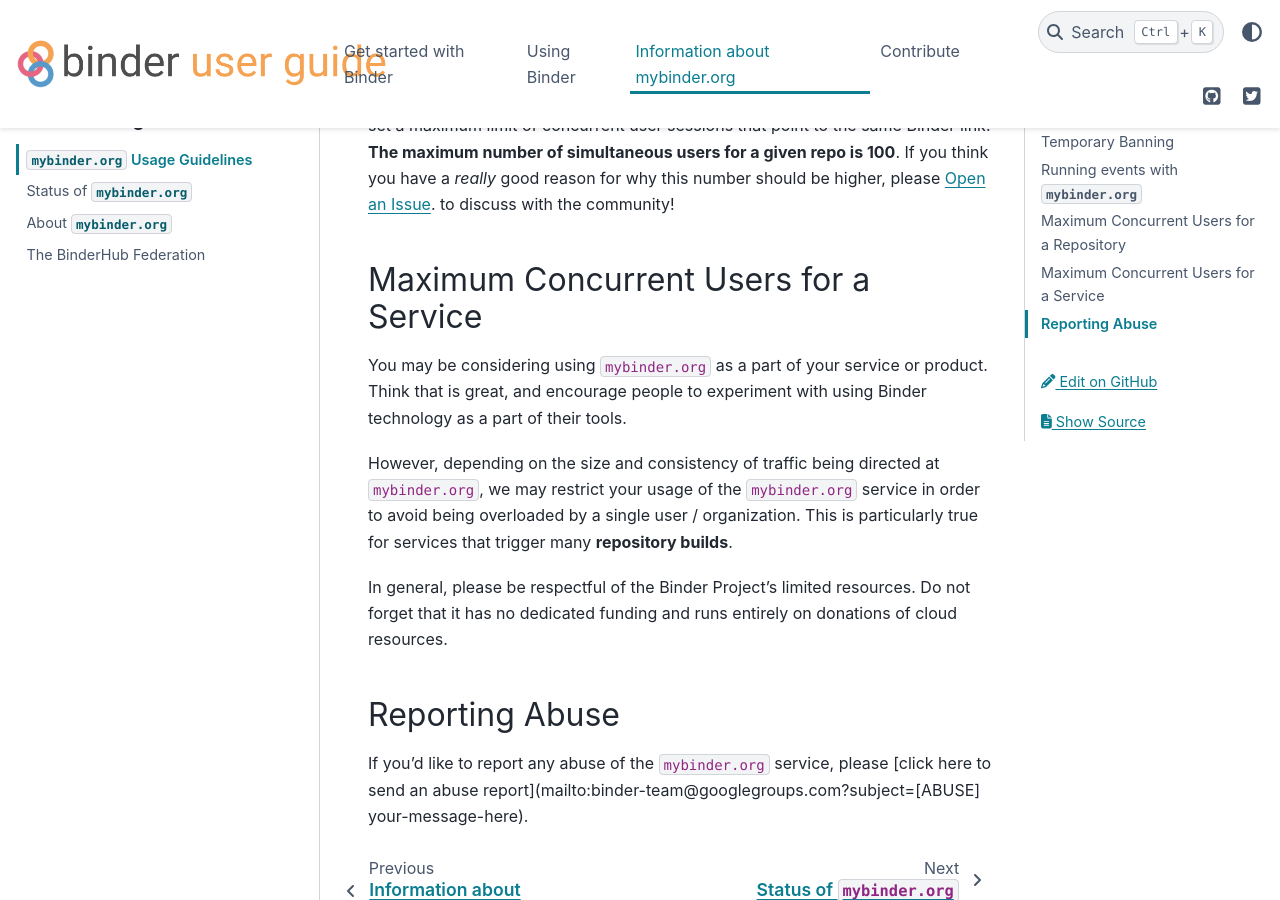
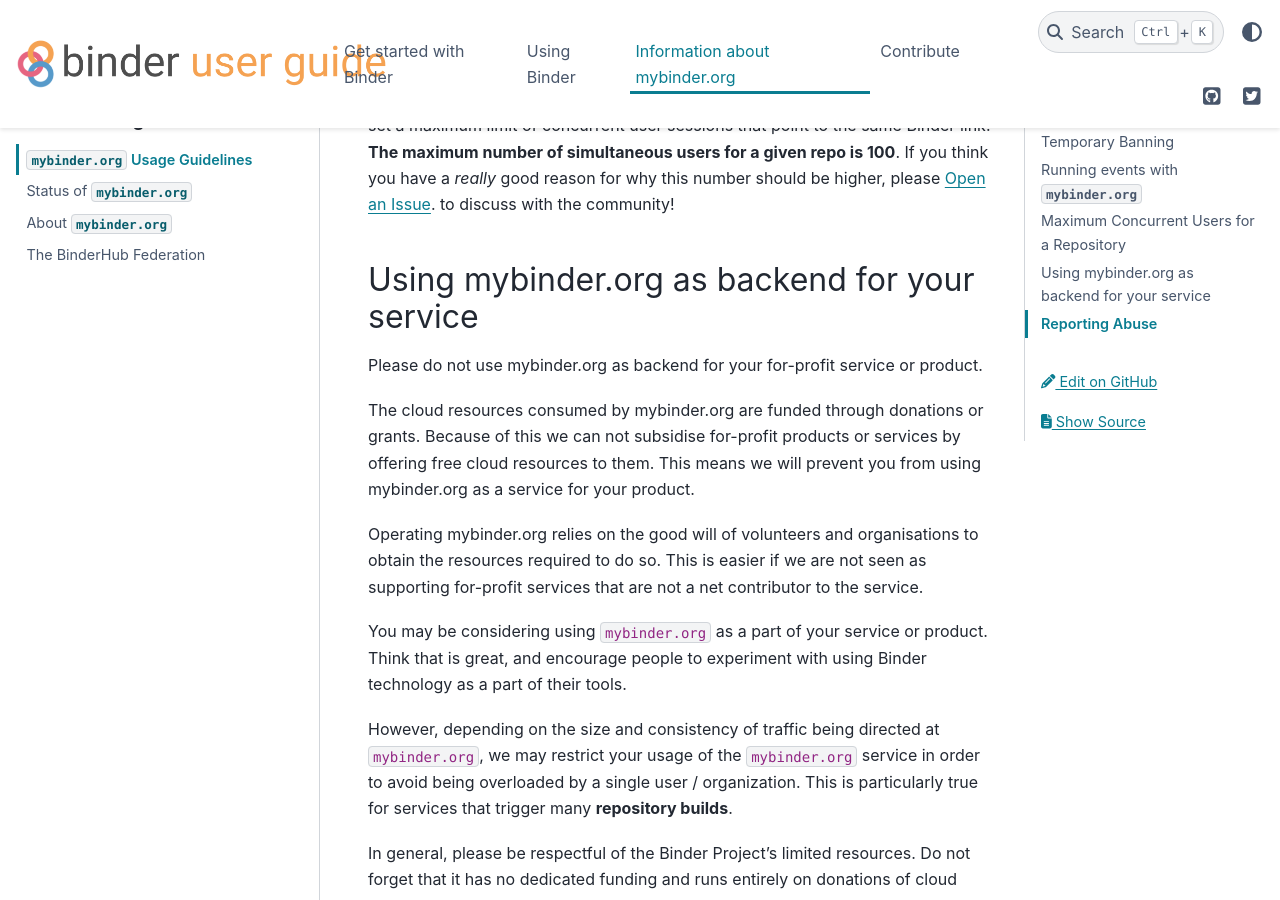
Before and after one commit to jupyterhub/mybinder.org-user-guide, a Sphinx documentation site: the page built from doc/about/user-guidelines.md, in a window 1280 px wide and 900 px high, scrolled down 1375 px. Built offline with Sphinx 7.4.7 and the PyData theme 0.15.4, drawn with Linux system fonts in a browser that asks for light colours; pages that are not in the unit, such as notebooks, are missing from menus.

Commit message:
Update doc/about/user-guidelines.md
Co-authored-by: Tim Head <betatim@gmail.com>

```diff
--- a/doc/about/user-guidelines.md
+++ b/doc/about/user-guidelines.md
@@ -48,7 +48,17 @@
 higher, please [Open an Issue](https://github.com/jupyterhub/mybinder.org-deploy/issues).
 to discuss with the community!
 
-## Maximum Concurrent Users for a Service
+## Using mybinder.org as backend for your service
+
+Please do not use mybinder.org as backend for your for-profit service or product.
+
+The cloud resources consumed by mybinder.org are funded through donations or grants. Because
+of this we can not subsidise for-profit products or services by offering free cloud resources to them.
+This means we will prevent you from using mybinder.org as a service for your product.
+
+Operating mybinder.org relies on the good will of volunteers and organisations to obtain the
+resources required to do so. This is easier if we are not seen as supporting for-profit services
+that are not a net contributor to the service.
 
 You may be considering using `mybinder.org` as a part of your service or product.
 Think that is great, and encourage people to experiment with using Binder technology
```
